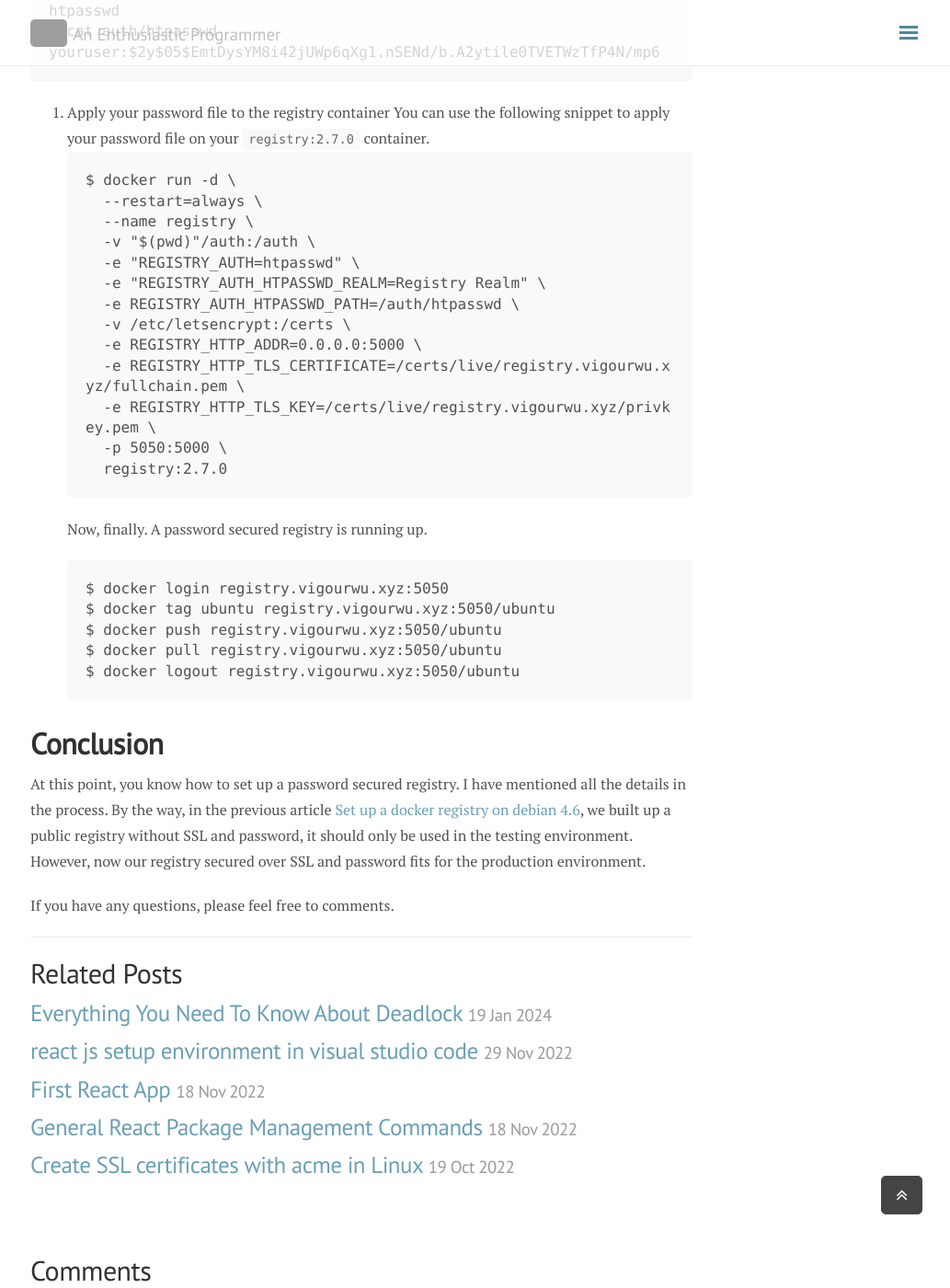
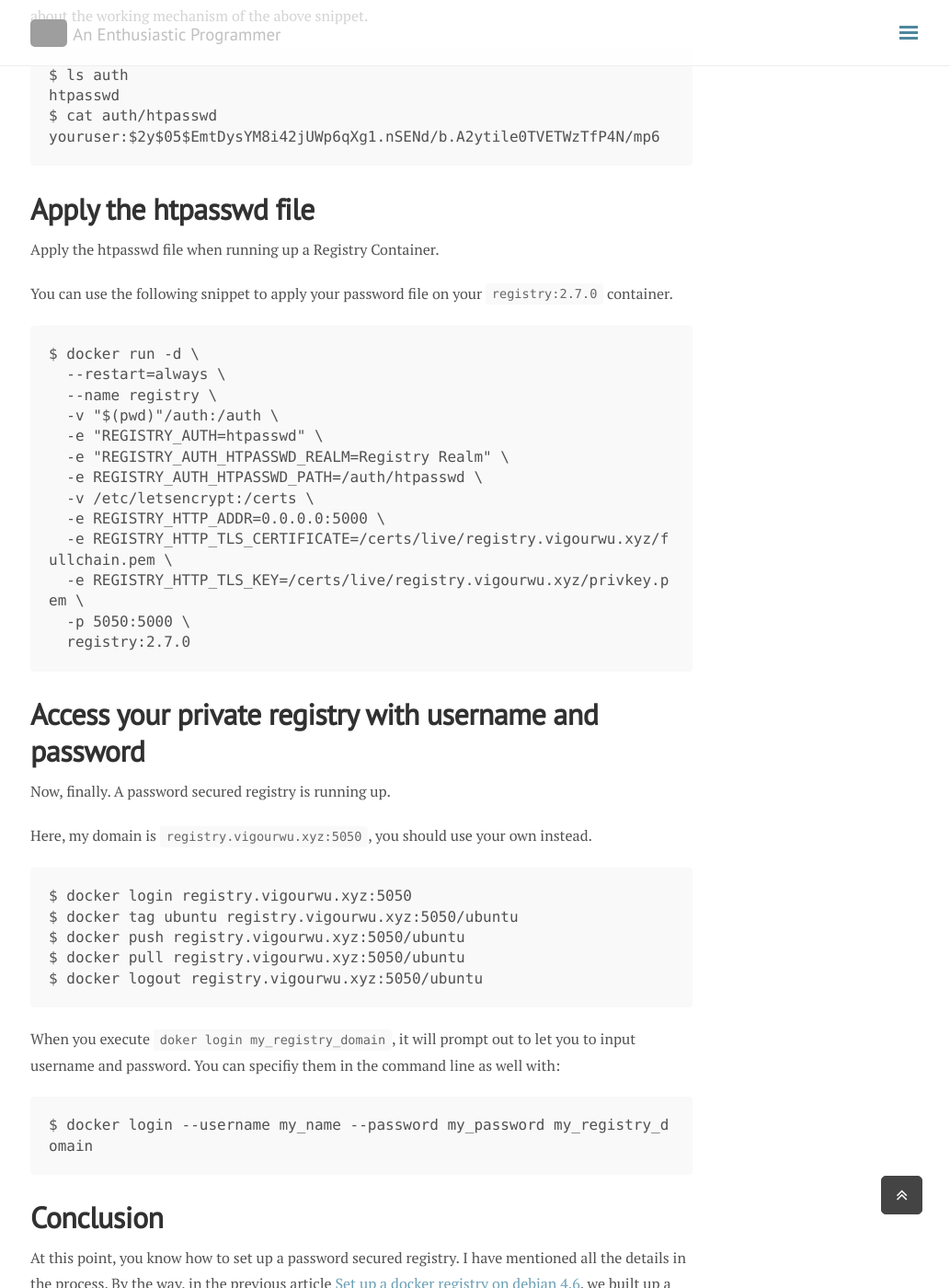
Before and after one commit to guokas/blog, a Jekyll site: the page built from _posts/2020-09-30-add-user-and-password-authentification.md, in a window 1280 px wide and 1400 px high, scrolled down 1627 px. Shown: the whole window at 92% size, without its empty margins (247-1280 px from the left). Built offline with Jekyll 4.4.1, drawn with Linux system fonts in a browser that asks for light colours; nearby versions of some CDN libraries; comment, search, counter and statistics services are not loaded; some of the changed text lies outside the part shown; grey boxes are pictures that could not be loaded.

Commit message:
fix: enhance articles

````diff
--- a/_posts/2020-09-30-add-user-and-password-authentification.md
+++ b/_posts/2020-09-30-add-user-and-password-authentification.md
@@ -38,11 +38,11 @@ This article leads you to achieve basic authentification most simply through htp
 # Prerequisites
 1. An open and SSL protected registry is running up. If you don't know how to set up, please review the previous two articles.
 
-# Let's start
+# Generate a htpasswd file
 It's easy to set up a user and password authentification through the htpasswd module, which is the Apache's constituent.
 There are two steps for setting up authentification, first is to generate your password file, and then apply your password file to your registry container.
 
-1. Generate a password file
+Generate a password file(aka htpasswd file)
 ```
 $ mkdir auth
 $ docker run \
@@ -72,7 +72,10 @@ $ cat auth/htpasswd
 youruser:$2y$05$EmtDysYM8i42jUWp6qXg1.nSENd/b.A2ytile0TVETWzTfP4N/mp6
 ```
 
-2. Apply your password file to the registry container
+# Apply the htpasswd file
+
+Apply the htpasswd file when running up a Registry Container.
+
 You can use the following snippet to apply your password file on your `registry:2.7.0` container.
 ```
 $ docker run -d \
@@ -89,7 +92,13 @@ $ docker run -d \
   -p 5050:5000 \
   registry:2.7.0
 ```
+
+# Access your private registry with username and password
+
 Now, finally. A password secured registry is running up.
+
+Here, my domain is `registry.vigourwu.xyz:5050`, you should use your own instead.
+
 ```
 $ docker login registry.vigourwu.xyz:5050
 $ docker tag ubuntu registry.vigourwu.xyz:5050/ubuntu
@@ -97,6 +106,11 @@ $ docker push registry.vigourwu.xyz:5050/ubuntu
 $ docker pull registry.vigourwu.xyz:5050/ubuntu
 $ docker logout registry.vigourwu.xyz:5050/ubuntu
 ```
+When you execute `doker login my_registry_domain`, it will prompt out to let you to input username and password. You can specifiy them in the command line as well with:
+```
+$ docker login --username my_name --password my_password my_registry_domain
+```
+
 
 # Conclusion
 At this point, you know how to set up a password secured registry.  I have mentioned all the details in the process. By the way, in the previous article [Set up a docker registry on debian 4.6][3], we built up a public registry without SSL and password, it should only be used in the testing environment. However, now our registry secured over SSL and password fits for the production environment.
````
